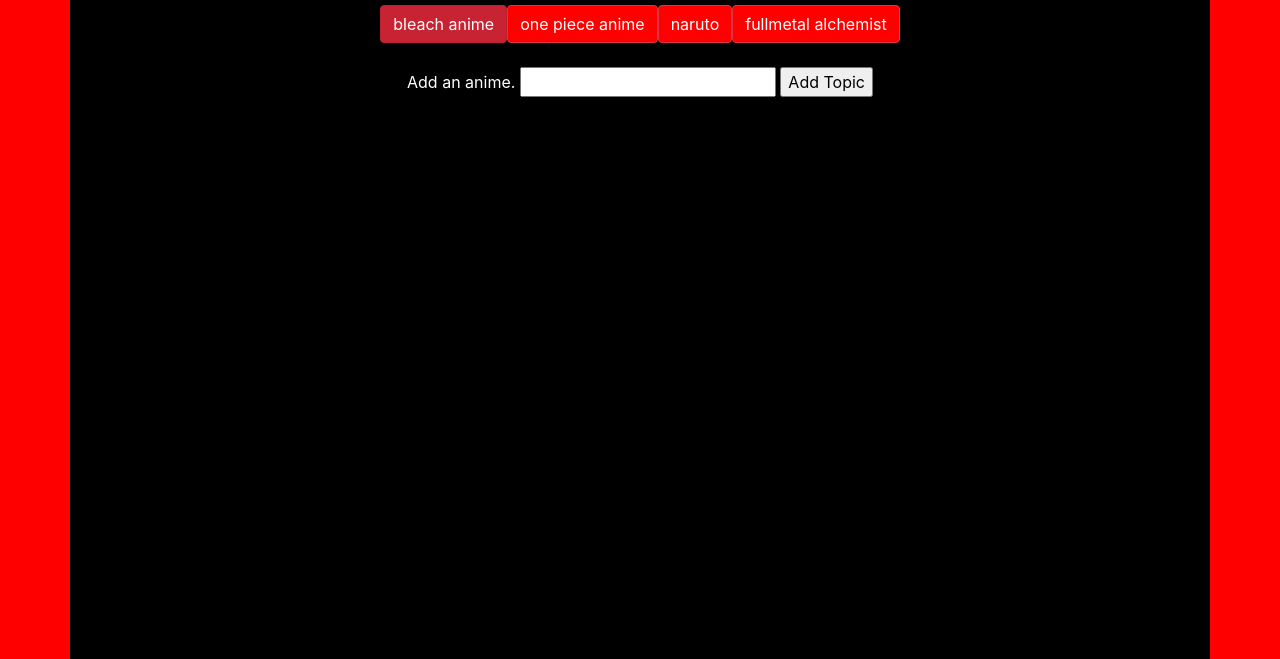
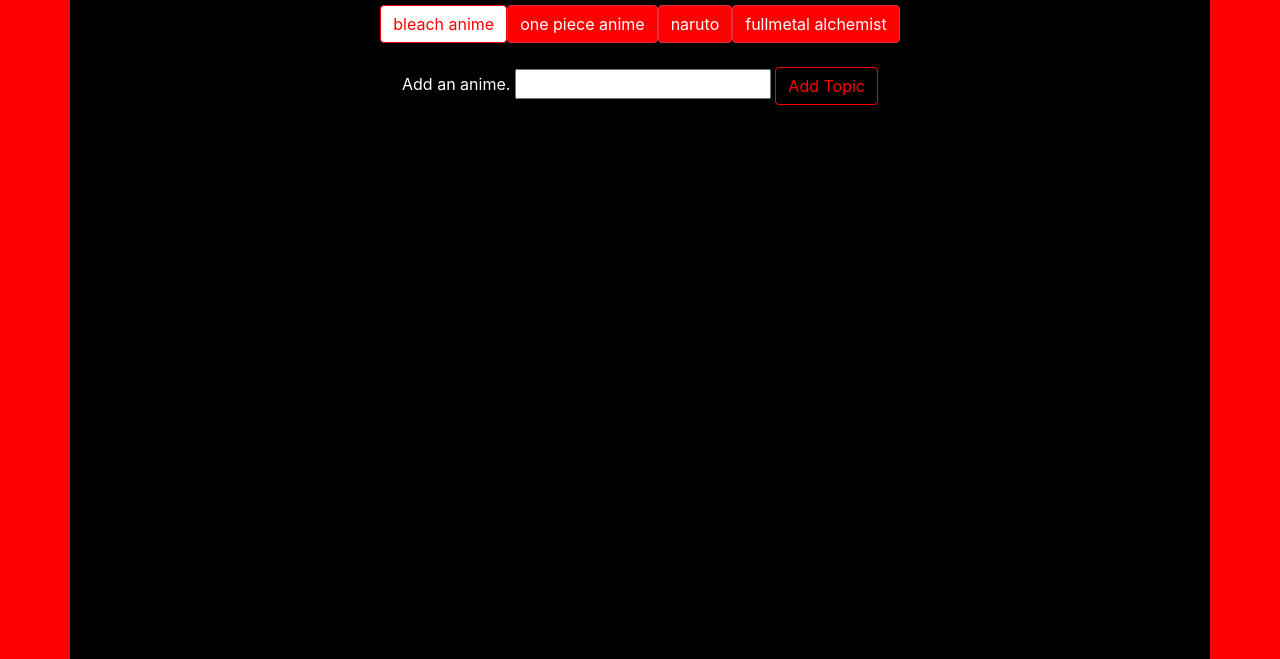
Before and after one commit to Moldysmurf38/GiphyAPI, a plain HTML site: page index.html in a window 1280 px wide. In both pictures the pointer is over the button "bleach anime". Shown: the part 141-800 px from the top of the page. Drawn offline with nearby package versions, Linux system fonts and the light colour scheme.

Commit message:
further css tweaks

```diff
--- a/index.html
+++ b/index.html
@@ -19,7 +19,7 @@
         <form name="user-anime" id="giphyForm" onsubmit="animeForm()">
             <label for="animeInput">Add an anime.</label>
             <input type="text" id="animeInput">
-            <input id="anime-add" type="submit" value="Add Topic">
+            <input class="btn btn-outline-danger" id="anime-add" type="submit" value="Add Topic">
         </form>
         <div class="row">
             <div class="col-12 center-block">
--- a/style.css
+++ b/style.css
@@ -20,8 +20,22 @@ h1 {
     padding-top: 10px;
     padding-bottom: 40px;
 }
-.anime-btn{
+.anime-btn {
     background: red;
+}
+.anime-btn:hover {
+    color: red;
+    background: white;
+    border: 1px solid red;
+}
+#anime-add {
+    color: red;
+    border: 1px solid red;
+}
+#anime-add:hover {
+    color: white;
+    background: red;
+    border: 1px solid white;
 }
 .gif-text {
     margin-top: 20px;
```
